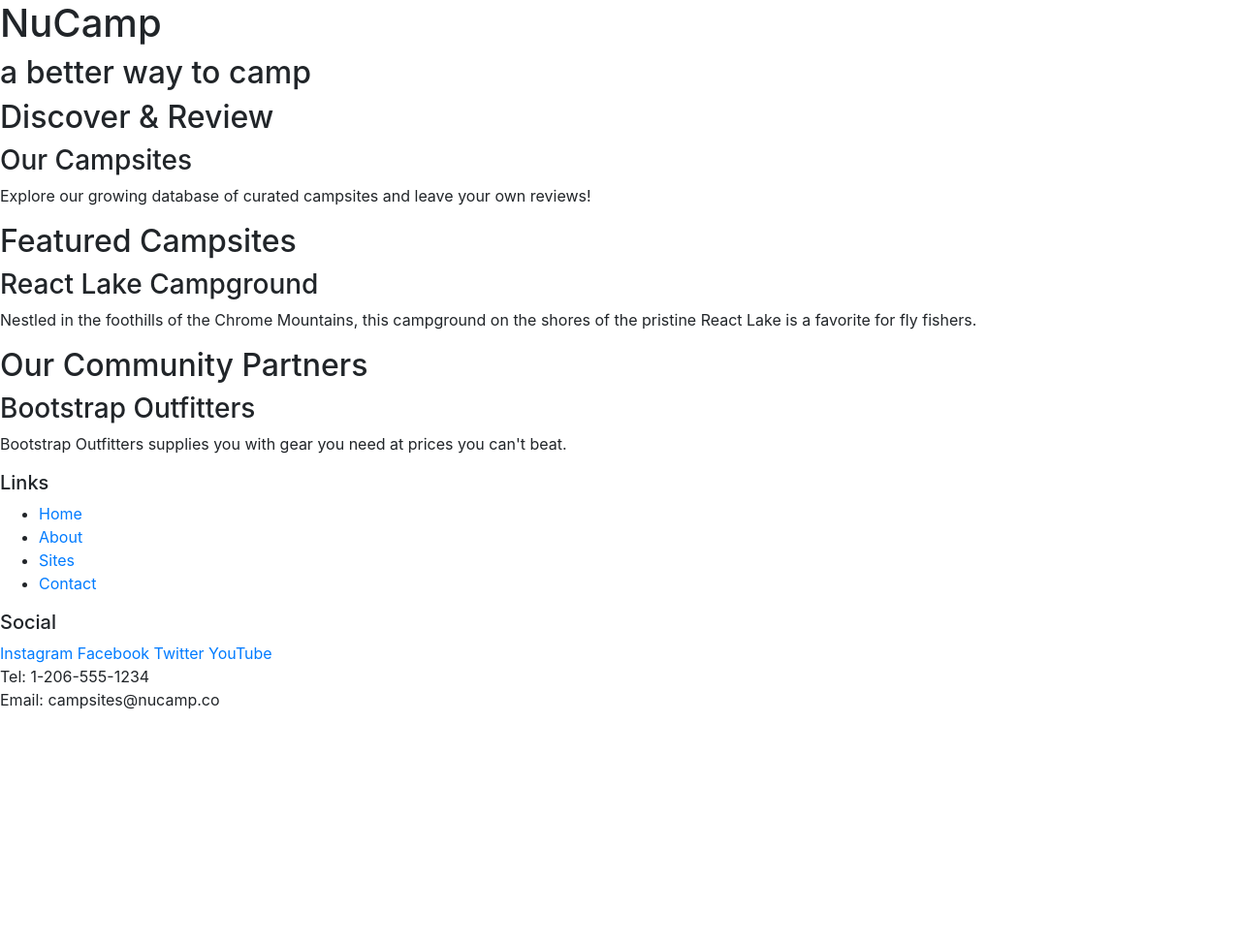
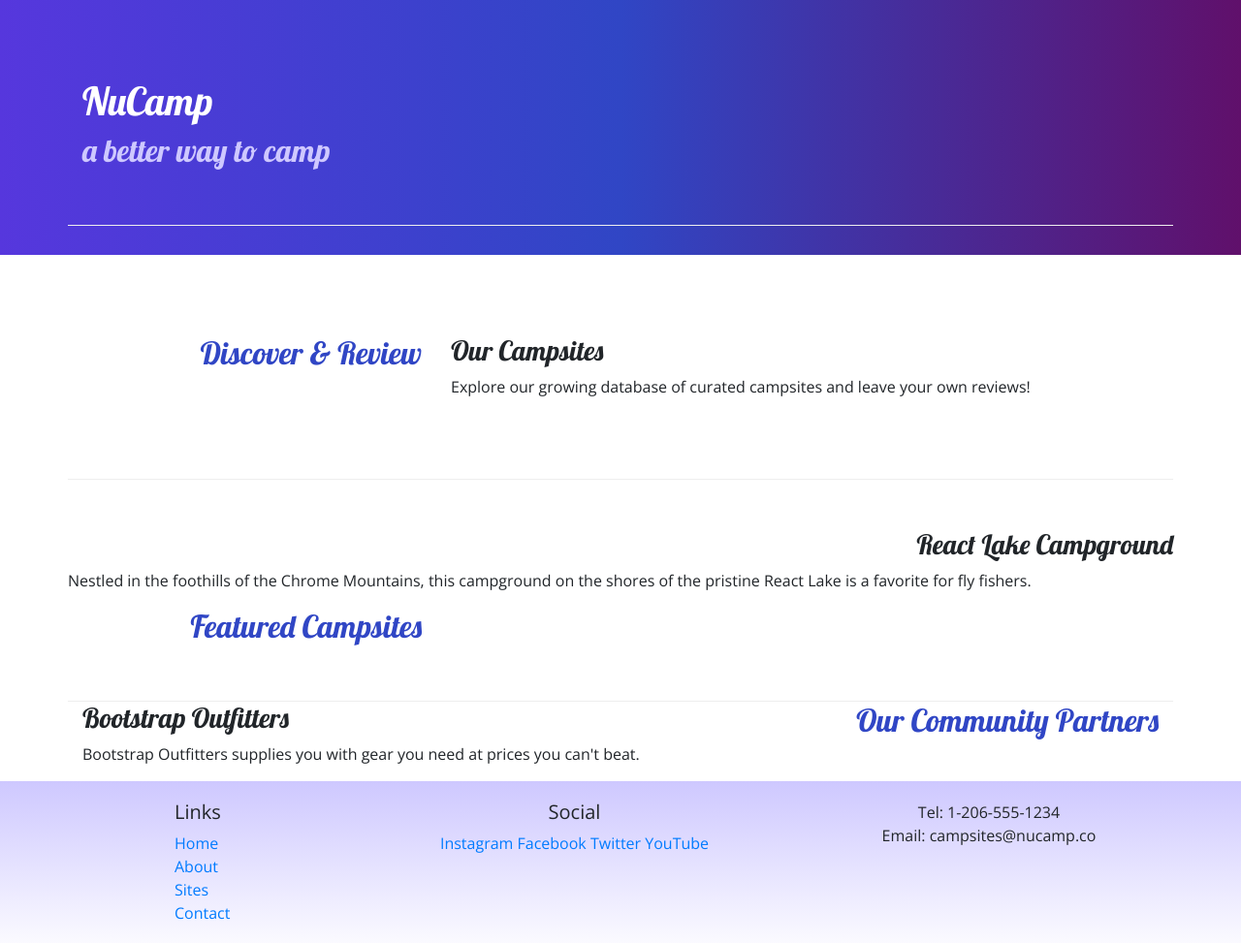
Before and after one commit to rudikk99/bootstrap, a website: page index.html in a window 1280 px wide. Shown: the whole page at 97% size. Before the commit the page ends 800 px from the top, so only its background shows below. Drawn offline with nearby package versions, Linux system fonts and the light colour scheme.

Commit message:
My Finished Bootstrap Project

```diff
--- /dev/null
+++ b/css/styles.css
@@ -0,0 +1,32 @@
+body {
+    font-family: "Open Sans", sans-serif;
+}
+
+h1, h2, h3 {
+    font-family: "Lobster", cursive;
+}
+
+h2 {
+    color: #3046C5;
+}
+
+header h2 {
+    color: #CEC8FF;
+}
+
+footer {
+    background-image: linear-gradient(#CEC8FF, white);
+    padding: 20px 0;
+}
+
+.jumbotron {
+    padding: 30px;
+    background-image: linear-gradient(to right, #5637DD, #3046C5, #60106B);
+    color: white;
+}
+
+.row-content {
+    padding: 50px 0;
+    border-bottom: 1px ridge;
+    min-height: 200px;
+}
--- a/index.html
+++ b/index.html
@@ -11,56 +11,85 @@
         <!-- Bootstrap CSS -->
         <link rel="stylesheet" href="node_modules/bootstrap/dist/css/bootstrap.min.css" />
 
+        <!-- Additional CSS must be placed after Bootstrap CSS -->
+        <link rel="stylesheet" href="https://fonts.googleapis.com/css?family=Lobster|Open+Sans" />
+        <link rel="stylesheet" href="css/styles.css" />
+
         <title>NuCamp: A Better Way To Camp</title>
     </head>
 
 <body>
 
-    <header>
-        <div>
+    <header class="jumbotron jumbotron-fluid">
+        <div class="container">
+            <div class="row row-content aligh-items-center">
+                <div class="col">
                     <h1>NuCamp</h1>
                     <h2>a better way to camp</h2>
                 </div>
+            </div>
+        </div>
     </header>
 
-    <div>
-        <h2>Discover & Review</h2>
+    <div class="container">
+        <div class="row row-content aligh-items-center">
+            <div class="col-sm-4 col-m-3">
+                <h2 class="text-sm-right">Discover & Review</h2>
+            </div>
+            <div class="col">
                 <h3>Our Campsites</h3>
                 <p>Explore our growing database of curated campsites and leave your own reviews!</p>
             </div>
+        </div>
+    </div>
 
-    <div>
-        <h2>Featured Campsites</h2>
+    <div class="container">
+        <div class="row row-content aligh-items-center">
+            <div class="col-sm-4 order-sm-last col-m-3">
+                <h2 class="text-sm-right">Featured Campsites</h2>
+            </div>
+            <div class="col"></div>
                 <h3>React Lake Campground</h3>
                 <p>Nestled in the foothills of the Chrome Mountains, this campground on the shores of the pristine React Lake is a favorite for fly fishers.</p>
             </div>
-
-    <div>
-        <h2>Our Community Partners</h2>
+        </div>
+    </div>
+    <div class="container">
+        <div class="row">
+            <div class="col-sm-4 order-sm-last col-m-3">
+                <h2 class="text-sm-right">Our Community Partners</h2>
+            </div>
+            <div class="col">
                 <h3>Bootstrap Outfitters</h3>
                 <p>Bootstrap Outfitters supplies you with gear you need at prices you can't beat.</p>
             </div>
+        </div>
+    </div>
 
     <footer>
-        <div>
+        <div class="container">
+            <div class="row">
+                <div class="col-4 col-sm-2 offset-1">
                     <h5>Links</h5>
-            <ul>
+                    <ul class="list-unstyled">
                         <li><a href="#">Home</a></li>
                         <li><a href="#">About</a></li>
                         <li><a href="#">Sites</a></li>
                         <li><a href="#">Contact</a></li>
                     </ul>
                 </div>
-        <div>
+                <div class="col-6 col-sm-5 text-center">
                     <h5>Social</h5>
                     <a href="http://instagram.com/">Instagram</a>
                     <a href="http://facebook.com/">Facebook</a>
                     <a href="http://twitter.com/">Twitter</a>
                     <a href="http://youtube.com/">YouTube</a>
                 </div>
-        <div>
+                <div class="col-sm-4 text-center">
                     Tel: 1-206-555-1234<br />
                     Email: campsites@nucamp.co
+                </div>
+            </div>
         </div>
     </footer>
 <!-- jQuery must come first, then Popper.js, then the Bootstrap JavaScript plugins.-->
```
Lines whose indentation alone changed are shown as unchanged.
